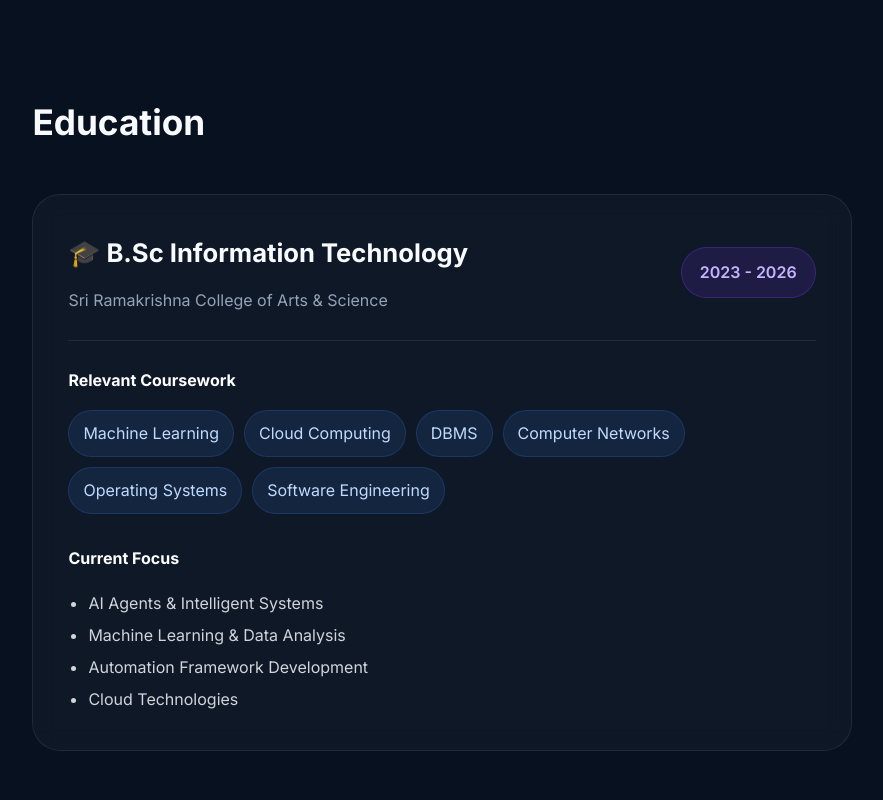
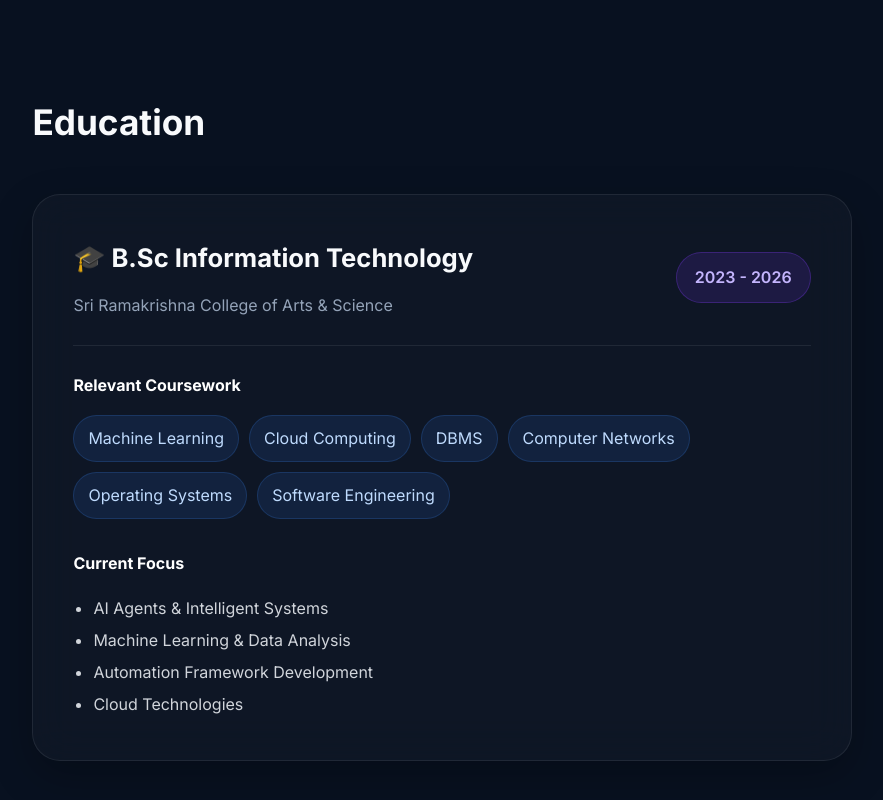
Before and after one commit to KAMALESH26/KAMALESH26.github.io, a plain HTML site: page index.html in a window 1280 px wide. Shown: the part 3723-4523 px from the top of the page, without its empty margins (198-1081 px from the left). Drawn offline with Linux system fonts and the light colour scheme.

Commit message:
Update index.html

```diff
--- a/index.html
+++ b/index.html
@@ -339,7 +339,7 @@
 
     <h2>Education</h2>
 
-    <div class="edu-card">
+    <div class="edu-card glass-education">
 
         <div class="edu-top">
 
```
